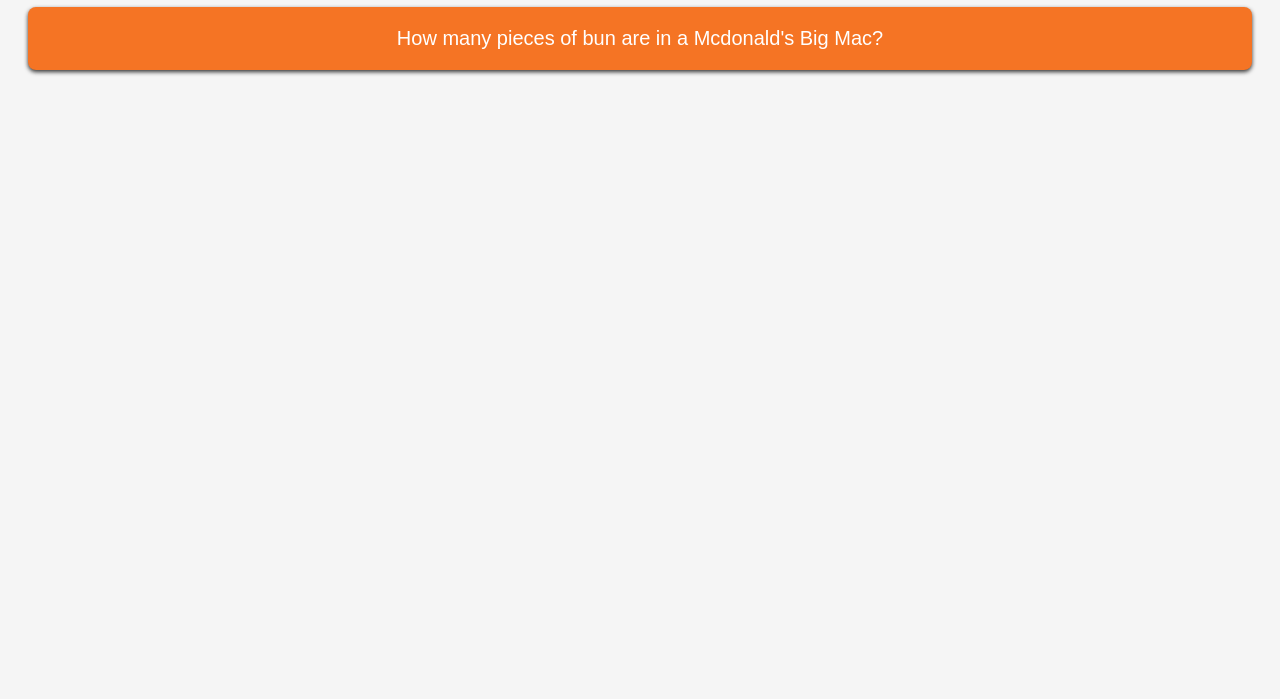
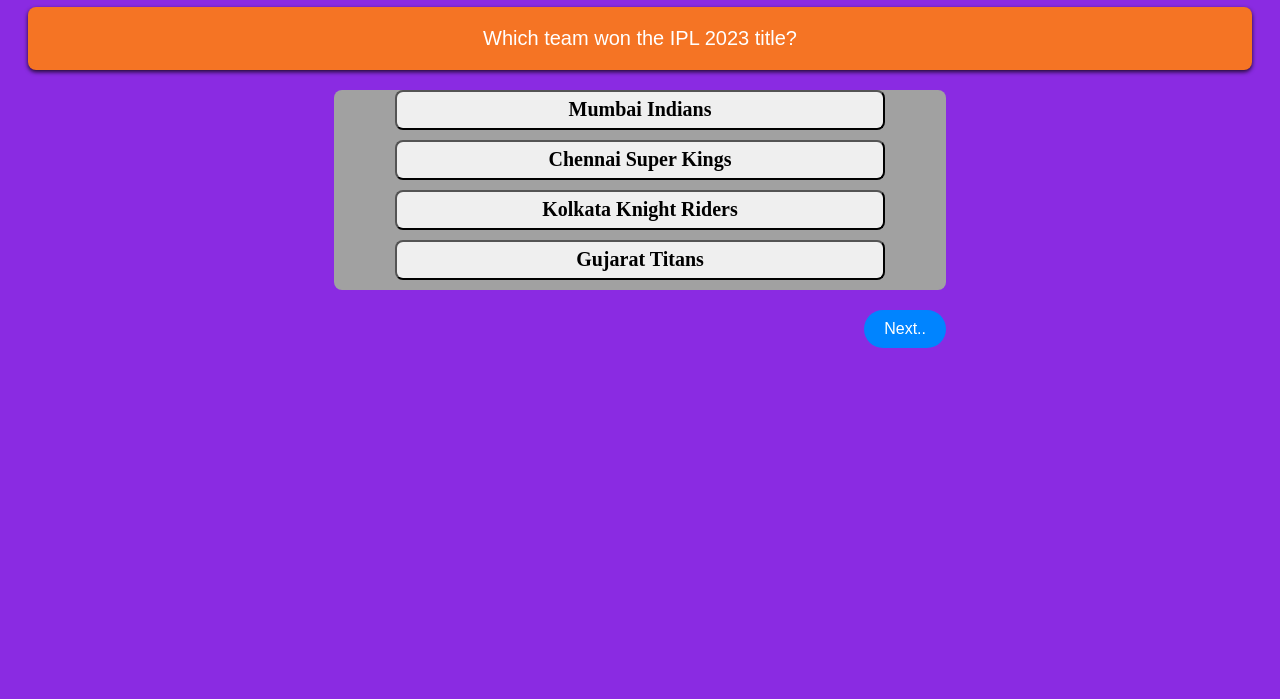
Before and after one commit to manish785/quizGame, a plain HTML site: page index.html in a window 1280 px wide. Shown: the part 101-800 px from the top of the page. Drawn offline with Linux system fonts and the light colour scheme.

Commit message:
feat : added next button and created quiz of 5 questions

```diff
--- a/index.html
+++ b/index.html
@@ -1,6 +1,5 @@
 <!DOCTYPE html>
 <html>
-
 <head>
   <title>Quiz Game</title>
   <link rel="stylesheet" href="style.css" />
@@ -11,6 +10,9 @@
     <div id="question"></div>
     <div id="options"></div>
     <div id="score"></div>
+    <div id="btn">
+      <button id="next">Next..</button>
+    </div>
     <script src="script.js"></script>
   </body>
 
--- a/script.js
+++ b/script.js
@@ -1,17 +1,131 @@
-const questionObj =
+const quesJSON = [
     {
-      category: 'Food & Drink',
-      id: 'qa-1',
-      correctAnswer: 'Three',
-      answers: ['Two', 'Three ', 'Four', 'Five'],
+      correctAnswer: 'Chennai Super Kings',
+      options: [
+        'Chennai Super Kings',
+        'Mumbai Indians',
+        'Gujarat Titans',
+        'Kolkata Knight Riders'
+        ],
       question:
-        "How many pieces of bun are in a Mcdonald's Big Mac?",
-    };
+        "Which team won the IPL 2023 title?",
+    },
+    {
+      correctAnswer: 'Harshal Patel',
+      options: [
+        'Harshal Patel',
+        'Mohammed Shami',
+        'Avesh Khan',
+        'Yuzvendra Chahal'
+      ],
+      question:
+        "Against which bowler did Ravindra Jadeja score 37 runs in an IPL 2021 over?",
+    },
+    {
+      correctAnswer: 'Yuzvendra Chahal',
+      options: [
+        'Rashid Khan',
+        'Harshal Patel',
+        'Yuzvendra Chahal',
+        'Kuldeep Yadav'
 
-const {category, correctAnswer, answers, question} = questionObj;
+      ],
+      question:
+        'Who scored the only hat trick in IPL 2022?',
+    },
+    {
+      correctAnswer: 'Punjab Kings',
+      options: [
+        'Punjab Kings',
+        'Royal Challengers Bangalore',
+        'Kolkata Knight Riders',
+        'Sunrisers Hyderabad'
+      ],
+      question: 'Which of these teams has only appeared in the IPL final once?',
+    },
+    {
+      correctAnswer: '16th',
+      options: [
+        '13th',
+        '14th',
+        '15th',
+        '16th'
+      ],
+      question:
+       'What is the Indian Premier League (IPL) 2023 edition?',
+    },
+  ];
 
-const queEle = document.getElementById('question');
-const optionsEle = document.getElementById('options');
-const scoreEle = document.getElementById('score');
+let score = 0;
+let currentQuestion = 0;
+const totalScore = quesJSON.length;
 
-queEle.textContent = question;
+//Accessing all the elements:
+const questionEle = document.getElementById("question");
+const optionEle = document.getElementById("options");
+const scoreEle = document.getElementById("score");
+const nextEle = document.getElementById('next');
+
+
+nextEle.addEventListener('click', ()=>{
+  scoreEle.textContent = `Score: ${score} / ${totalScore}`;
+  nextQuestion();
+} );
+
+
+showQuestion();
+    function showQuestion(){
+      // Destructuring the object
+      const{correctAnswer, options, question} = quesJSON[currentQuestion];
+
+      //Setting question text content
+      questionEle.textContent = question;
+
+      const shuffledOptions = shuffleOptions(options);
+      // console.log(typeof(shuffledOptions));
+
+      //Populating the Options div with the buttons.
+      shuffledOptions.forEach((opt) => {
+        const btn = document.createElement('button');
+        btn.textContent = opt;
+        optionEle.appendChild(btn);
+
+        // Event handling on the button:
+        btn.addEventListener("click", () => {
+            if(opt == correctAnswer){
+                score++;
+            }
+            else{
+                score=score-0.25;
+            }
+            scoreEle.textContent = `Score: ${score} / ${totalScore}`;
+            nextQuestion();
+            });
+        });
+}
+
+function nextQuestion(){
+  currentQuestion++;
+  optionEle.textContent = '';
+  if(currentQuestion>=quesJSON.length){
+    questionEle.textContent = 'Quiz Completed!!';
+    nextEle.remove();
+  }
+  else{
+    showQuestion();
+  }
+}
+
+//Shuffling the Options
+function shuffleOptions(options) {
+  for (let i = options.length - 1; i >= 0; i--) {
+    const j = Math.floor(Math.random() * i + 1);
+    [options[i], options[j]] = [
+      options[j],
+      options[i],
+    ];
+  }
+  return options;
+}
+
+shuffleOptions([1, 2, 3, 4, 5]);
--- a/style.css
+++ b/style.css
@@ -1,6 +1,6 @@
 body {
   font-family: Arial, sans-serif;
-    background-color: #f5f5f5;
+  background-color: blueviolet;
   padding: 20px;
 }
 
```
Lines whose indentation alone changed are shown as unchanged.
